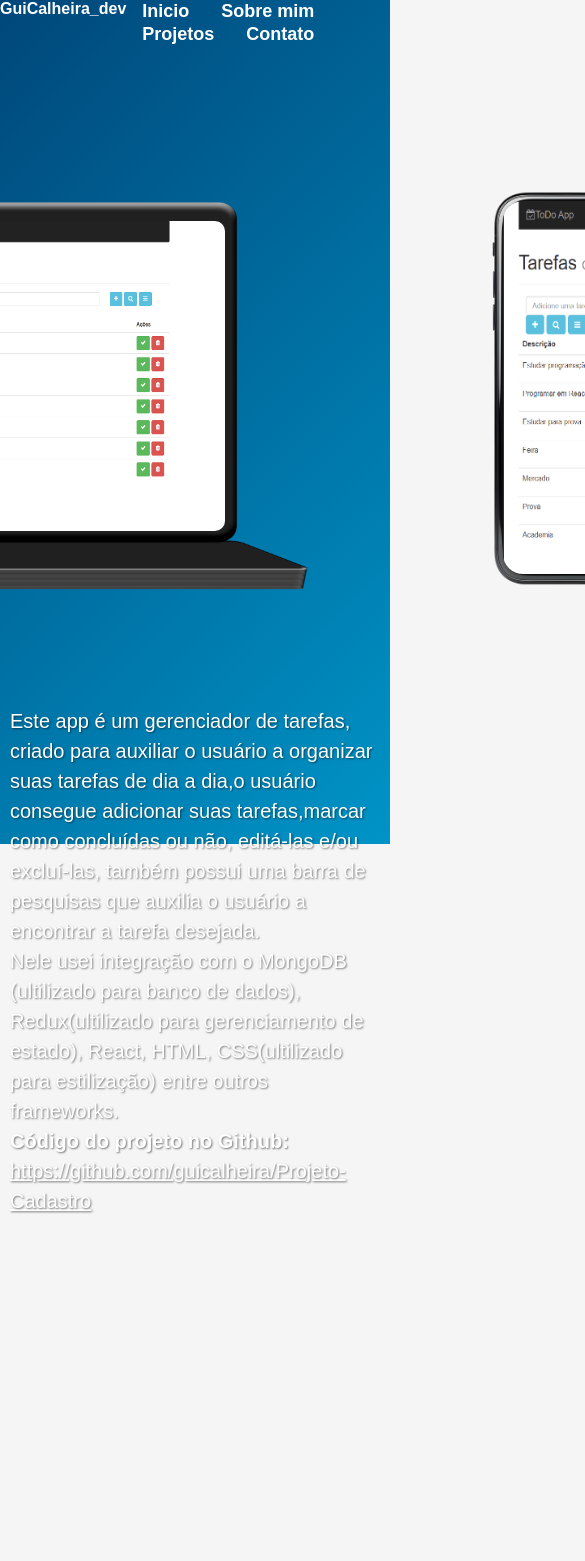
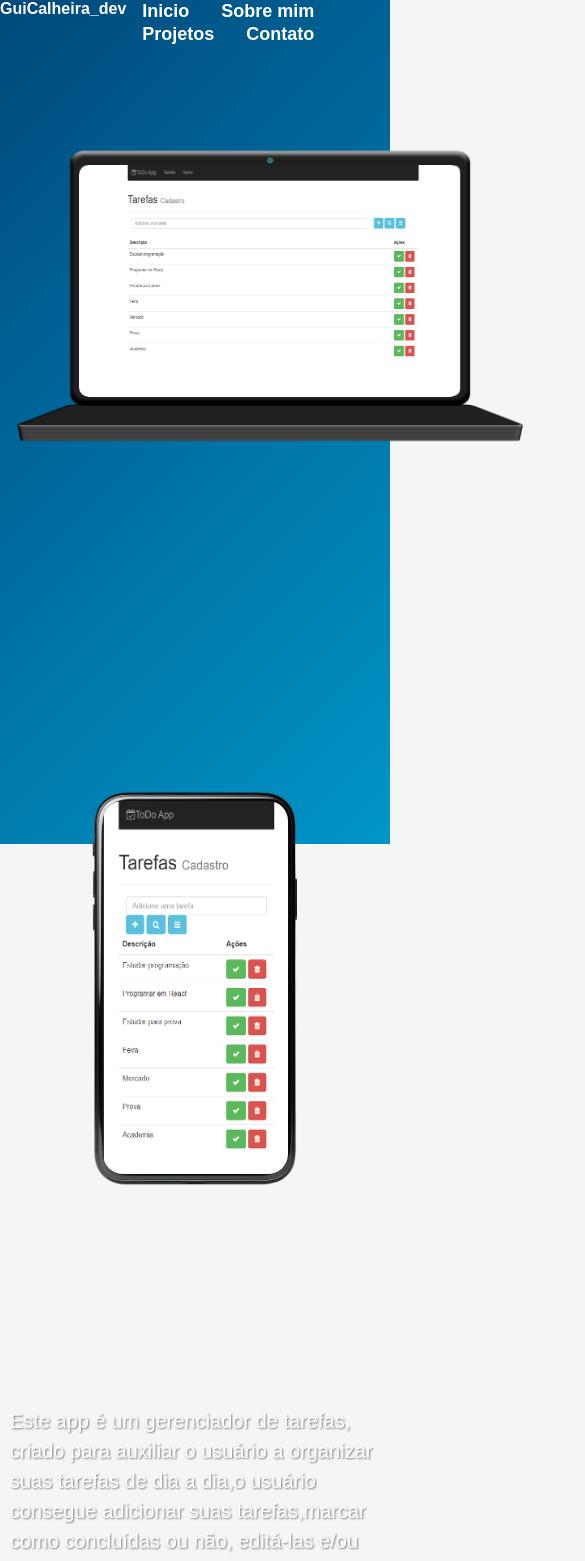
Before and after one commit to guicalheira/portfolio, a React (Create React App) app: page /projects/toDo in a window 390 px wide. Shown: the top 1561 px of the page, 585 px wide, since content can reach past the window. Before the commit the page ends 1226 px from the top, so only its background shows below. Built offline with nearby package versions, Linux system fonts and the light colour scheme.

Commit message:
1.0Portifolio

```diff
--- a/src/projetos/projetos.css
+++ b/src/projetos/projetos.css
@@ -81,3 +81,63 @@
   .project-text a:hover {
     color: #00aaff;
   }
+  @media(max-width: 1135px){
+   .img-container{
+    display: flex;
+   flex-direction: row;
+   flex-wrap: wrap;
+   max-height:800px ;
+  margin-top: -100px;
+   }
+   .project-text{
+    margin-top: 400px;
+    text-shadow: 1px 1px 2px rgba(0, 0, 0, 0.5);
+    font-size: 20px;
+    line-height: 1.5;
+    padding: 10px;
+    max-width: 1200px;
+   }
+}
+@media(max-width: 700px){
+ .desktop{
+  width: 600px;
+  height: 600px;
+ }
+ .img-desktop{
+  width: 381px;
+  height: 232px;
+  position: relative;
+  top: 169px;
+  left: 109px;
+  border-radius: 10px;
+  transform-origin: top left;
+  transform: scale(1);
+ }
+
+}
+@media(max-width: 500px){
+.img-container{
+  margin-left: 100px;
+}
+}
+@media(max-width: 400px){
+  .img-container{
+    margin-left: 150px;
+  }
+  }
+  @media(max-width: 350px){
+    .img-container{
+      margin-left: 200px;
+    }
+    .project-text{
+      margin-left: 100px;
+    }
+    }
+    @media(max-width: 300px){
+      .img-container{
+        margin-left: 250px;
+      }
+      .project-text{
+        margin-left: 100px;
+      }
+      }
--- a/src/style/homePage.css
+++ b/src/style/homePage.css
@@ -33,3 +33,8 @@
   footer{
     margin-top: 50px;
   }
+ @media(max-width:550px){
+  .home-container{
+    margin-left: 50px;
+  }
+ }
```
